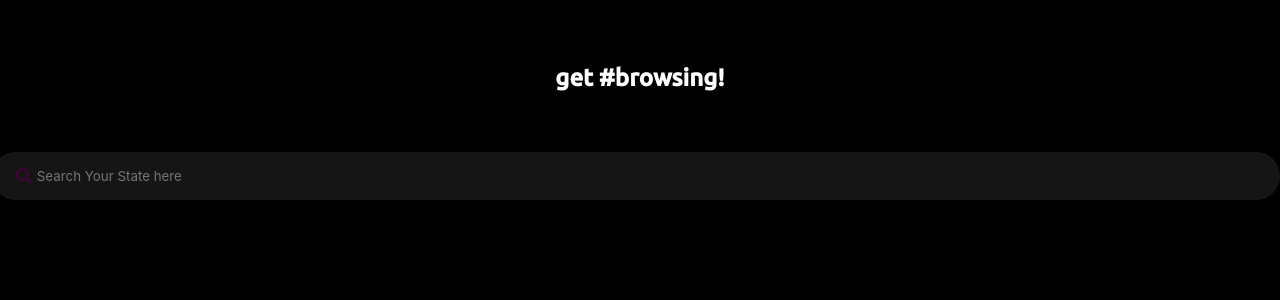
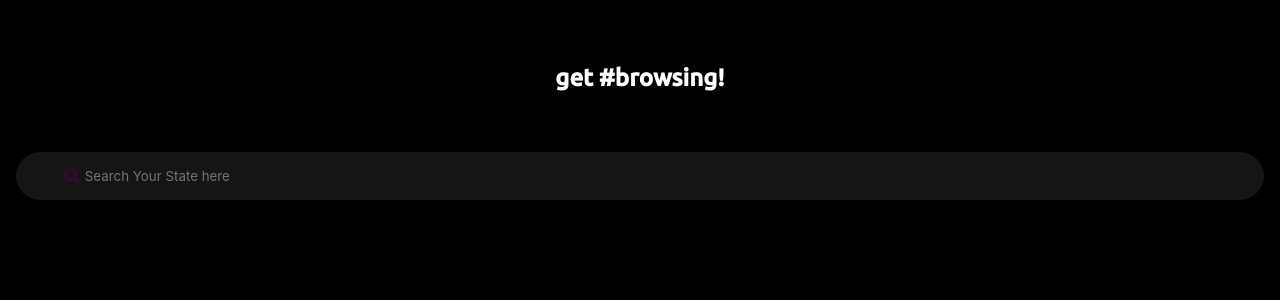
Before and after one commit to Dtech-Dbug/B-4-U, a Next.js app in the folder client/: page /browse in a window 1280 px wide. Shown: the top 300 px of the page. Built offline with nearby package versions, Linux system fonts and the light colour scheme; a web font is replaced by a local one.

Commit message:
styles updated

```diff
--- a/client/styles/Home.module.css
+++ b/client/styles/Home.module.css
@@ -158,6 +158,7 @@
   border-radius: 5rem;
   animation: searchIconAnimation 5s infinite;
   /* box-shadow: 2px 2px 2px red; */
+  margin-inline: 1rem;
 }
 .searchInput > input {
   border: none;
```
